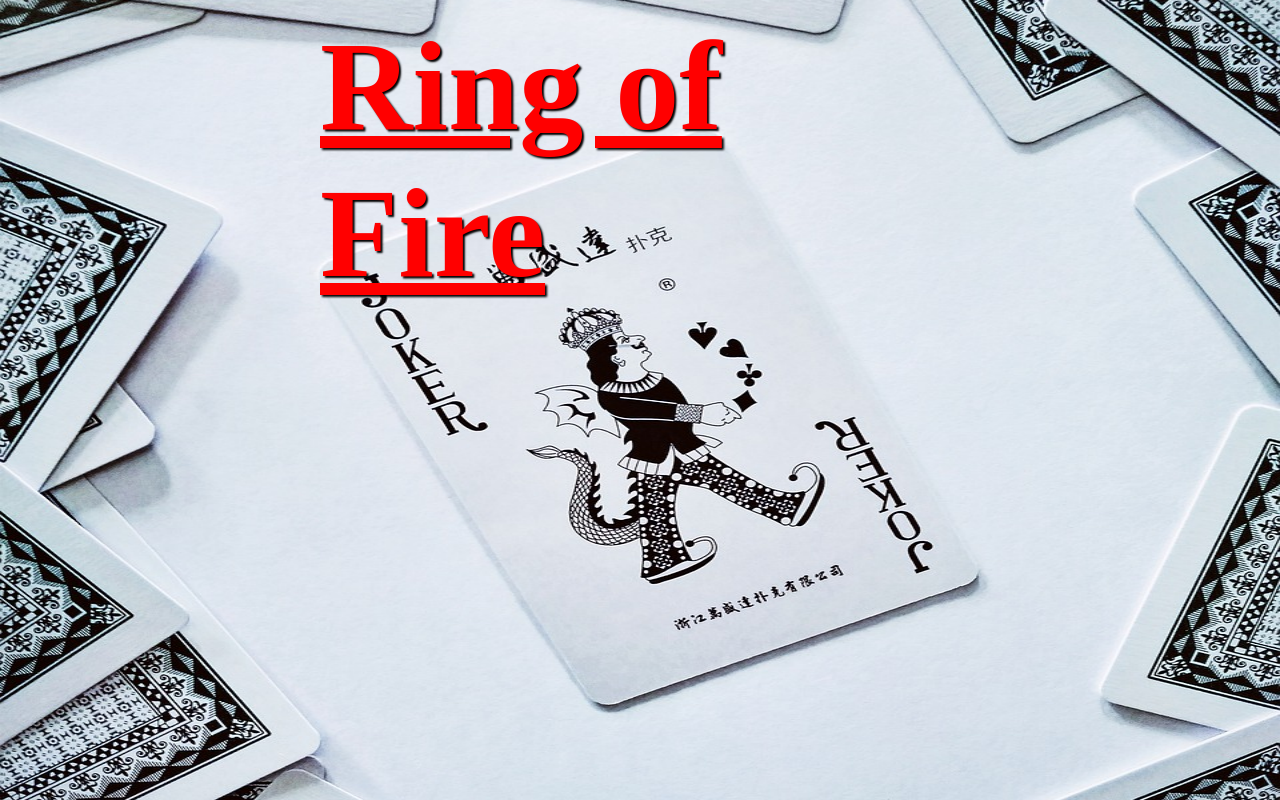
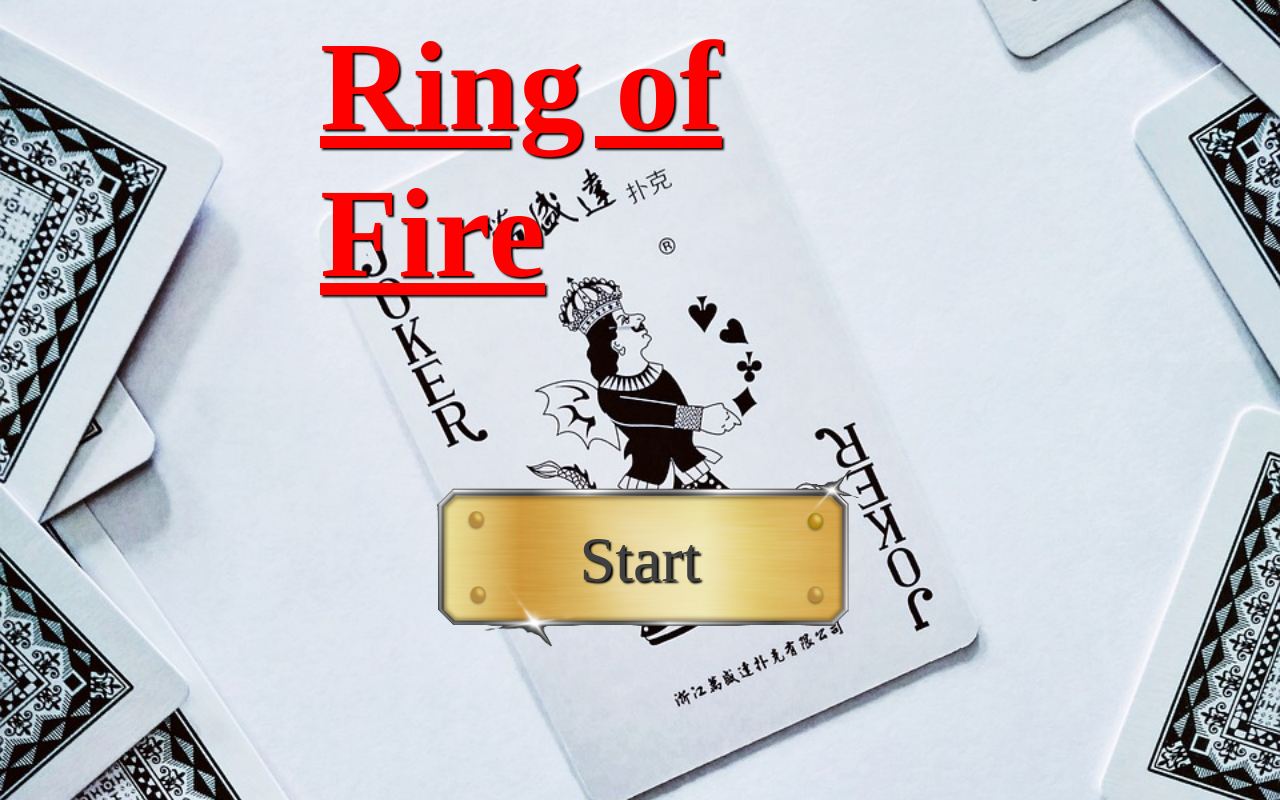
Before and after one commit to DennisJakobi76/Ring_of_fire, an Angular app: page / in a window 1280 px wide. Shown: the top 800 px of the page. Built offline with nearby package versions, Linux system fonts and the light colour scheme.

Commit message:
added game component

```diff
--- a/src/app/app.routes.ts
+++ b/src/app/app.routes.ts
@@ -1,4 +1,8 @@
 import { Routes } from '@angular/router';
 import { StartScreenComponent } from './start-screen/start-screen.component';
+import { GameComponent } from './game/game.component';
 
-export const routes: Routes = [{ path: '', component: StartScreenComponent }];
+export const routes: Routes = [
+  { path: '', component: StartScreenComponent },
+  { path: 'game', component: GameComponent },
+];
--- /dev/null
+++ b/src/app/game/game.component.html
@@ -0,0 +1 @@
+<p>game works!</p>
--- a/src/app/start-screen/start-screen.component.html
+++ b/src/app/start-screen/start-screen.component.html
@@ -2,6 +2,13 @@
 	<img src="assets/img/start_screen_bg.jpg" alt="">
 
 	<h1>Ring of Fire</h1>
+	<div class="start-label-container">
+		<div class="img-container" (click)="newGame()">
+			<img src="assets/img/door_sign.png" alt="" />
+			<span>Start</span>
+		</div>
+
+	</div>
 
 
 </div>
--- a/src/app/start-screen/start-screen.component.scss
+++ b/src/app/start-screen/start-screen.component.scss
@@ -7,13 +7,11 @@
   align-items: center;
   justify-content: center;
 
-  img {
-    height: auto;
+  > img {
     width: 100%;
-    aspect-ratio: 1/1;
   }
 
-  h1 {
+  > h1 {
     position: absolute;
     top: 20%;
     left: 50%;
@@ -23,4 +21,39 @@
     text-shadow: 2px 2px 2px #000000;
     text-decoration-line: underline;
   }
+
+  .start-label-container {
+    z-index: 1;
+    position: absolute;
+    top: 70%;
+    left: 50%;
+    transform: translate(-50%, -50%);
+    display: flex;
+    justify-content: center;
+    align-items: center;
+
+    .img-container {
+      z-index: 3;
+      position: relative;
+      &:hover {
+        cursor: pointer;
+        filter: brightness(1.2);
+      }
+
+      > img {
+        width: 480px;
+        height: auto;
+      }
+      > span {
+        position: absolute;
+        top: 50%;
+        left: 50%;
+        transform: translate(-50%, -50%);
+        text-align: center;
+        font-size: 64px;
+        text-shadow: 2px 2px 2px #000000;
+        color: #404040;
+      }
+    }
+  }
 }
--- a/src/app/start-screen/start-screen.component.ts
+++ b/src/app/start-screen/start-screen.component.ts
@@ -1,11 +1,16 @@
 import { Component } from '@angular/core';
+import { Router } from '@angular/router';
 
 @Component({
   selector: 'app-start-screen',
   imports: [],
   templateUrl: './start-screen.component.html',
-  styleUrl: './start-screen.component.scss'
+  styleUrl: './start-screen.component.scss',
 })
 export class StartScreenComponent {
-
+  constructor(private router: Router) {}
+  newGame() {
+    // Start game
+    this.router.navigate(['game']);
+  }
 }
```
Also changed, not shown: src/app/game/game.component.ts (added, +11 -0 lines), src/app/game/game.component.scss (added), 1 other file (tests, documents, lock files or other folders).
